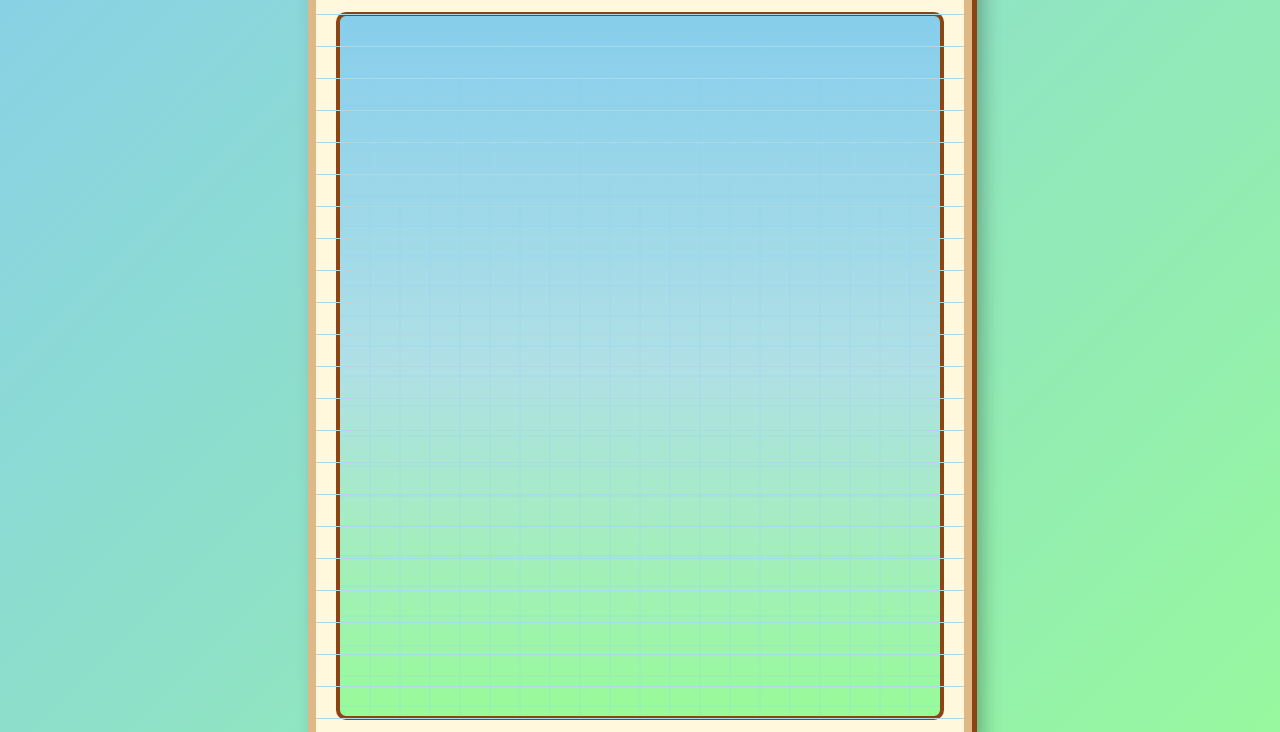
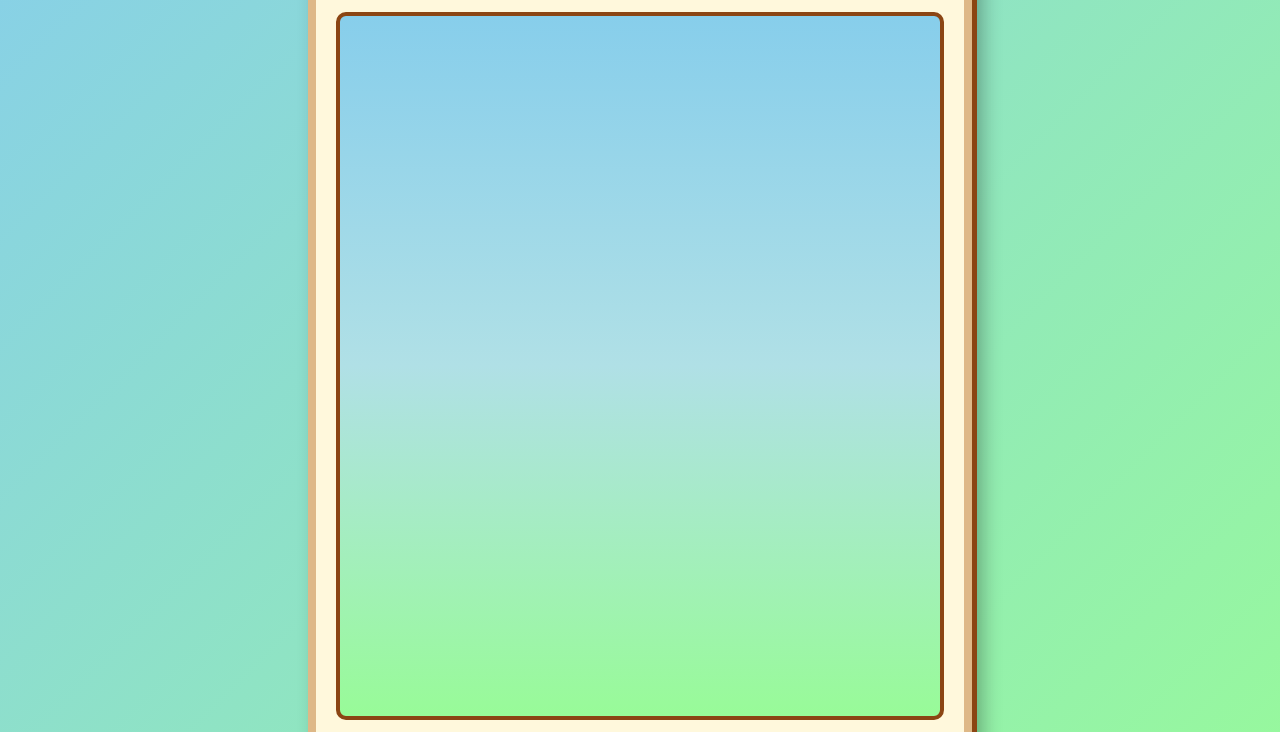
Before and after one commit to oiey2016/lichunlaiProject, a plain HTML site: page project19/index.html in a window 1280 px wide. Shown: the part 162-894 px from the top of the page. Drawn offline with Linux system fonts and the light colour scheme.

Commit message:
project19第2轮

```diff
--- a/project19/game.js
+++ b/project19/game.js
@@ -498,25 +498,6 @@ class Game {
     }
 
     drawBackground() {
-        ctx.save();
-        ctx.strokeStyle = 'rgba(135, 206, 250, 0.3)';
-        ctx.lineWidth = 1;
-
-        for (let i = 0; i < canvas.width; i += 30) {
-            ctx.beginPath();
-            ctx.moveTo(i, 0);
-            ctx.lineTo(i, canvas.height);
-            ctx.stroke();
-        }
-
-        for (let i = 0; i < canvas.height; i += 30) {
-            ctx.beginPath();
-            ctx.moveTo(0, i);
-            ctx.lineTo(canvas.width, i);
-            ctx.stroke();
-        }
-
-        ctx.restore();
     }
 
     update() {
--- a/project19/style.css
+++ b/project19/style.css
@@ -32,24 +32,7 @@ body {
     position: relative;
 }
 
-.paper-bg::before {
-    content: '';
-    position: absolute;
-    top: 0;
-    left: 0;
-    right: 0;
-    bottom: 0;
-    background-image:
-        repeating-linear-gradient(
-            0deg,
-            transparent,
-            transparent 31px,
-            #ADD8E6 31px,
-            #ADD8E6 32px
-        );
-    pointer-events: none;
-    border-radius: 8px;
-}
+
 
 .game-title {
     text-align: center;
```
